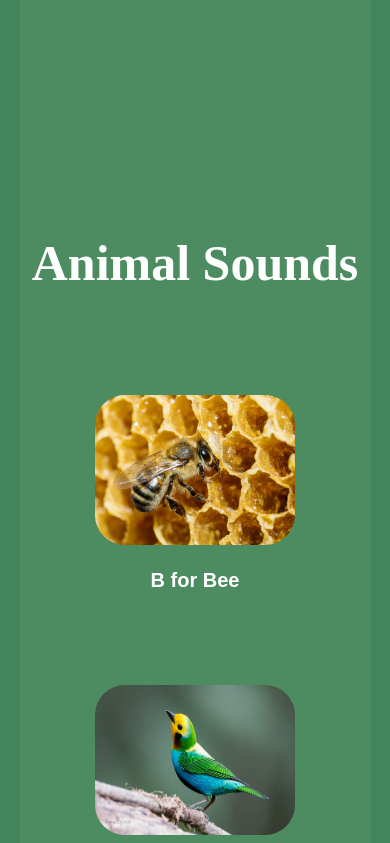
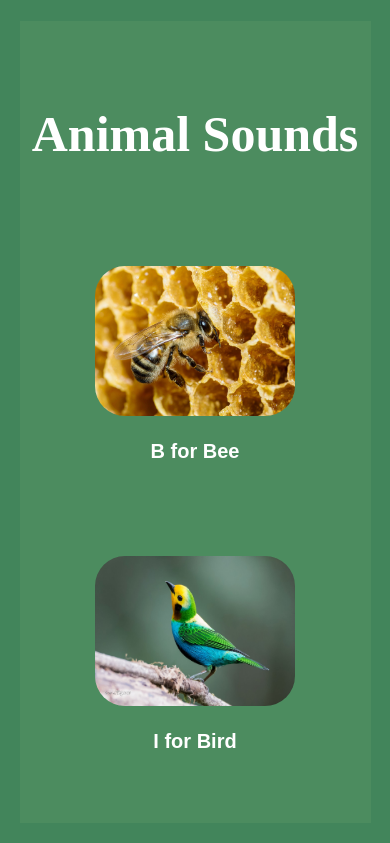
Before and after one commit to jacklynn-coder/animal-sounds, a plain HTML site: page index.html in a window 390 px wide. Shown: the top 843 px of the page. Drawn offline with Linux system fonts and the light colour scheme.

Commit message:
added some changes for mobile view

```diff
--- a/style.css
+++ b/style.css
@@ -8,7 +8,8 @@ body
 #pics
 {
     width: 90%;
-    /* height: 100%; */
+    height: 95vh;
+    overflow: auto;
     background-color:#90b77d22;
     position:absolute;
     text-align: center;
@@ -16,14 +17,14 @@ body
     bottom: 0;
     left:0;
     right:0;
-    margin-left:auto;
-    margin-right:auto;
-    padding-top: 200px;
+    margin: auto;
+    /* padding-top: 1%; */
 }
 
 #pics h1
 {
     color: white;
+    padding-top: 50px;
     font-size: 50px;
 }
 
```
